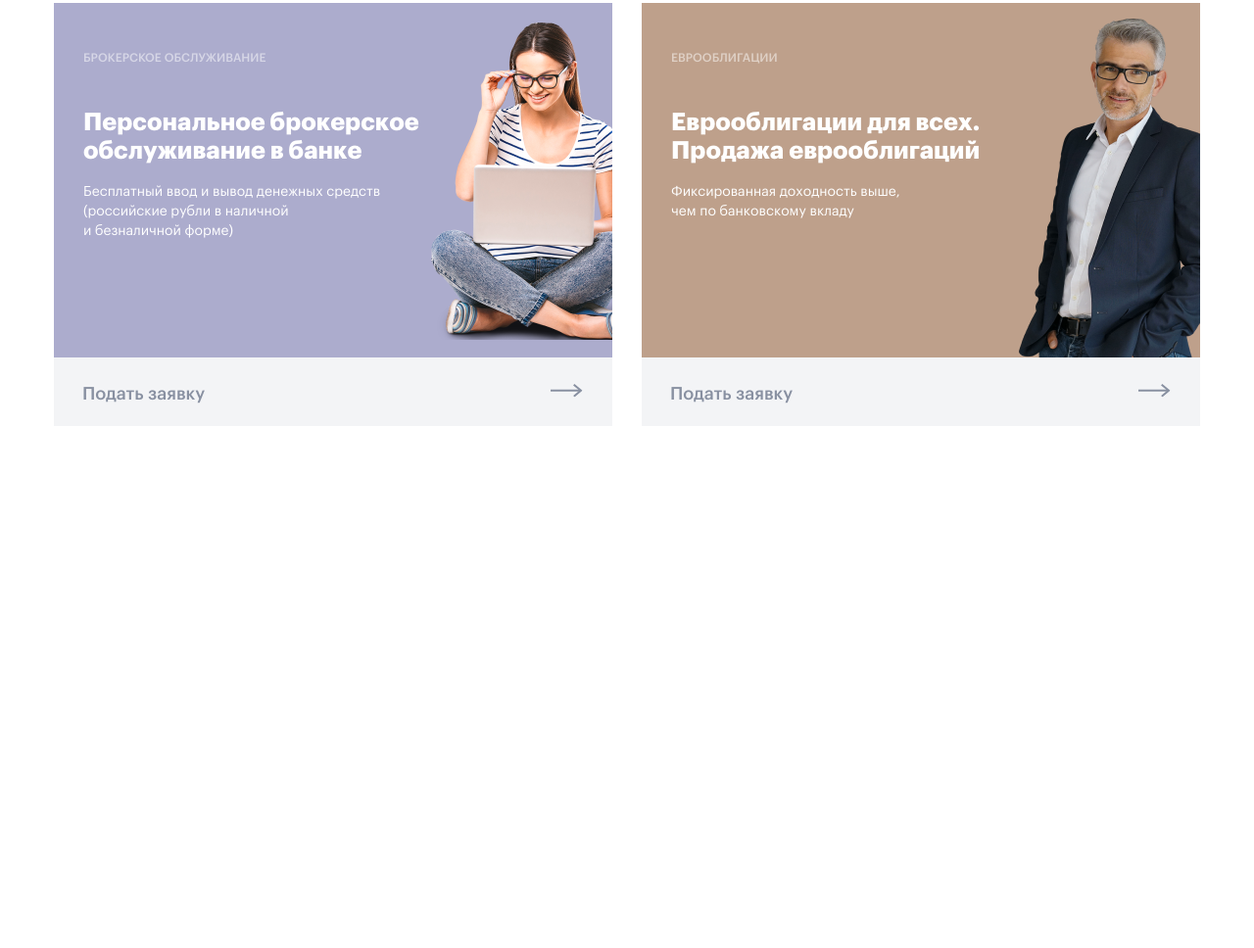
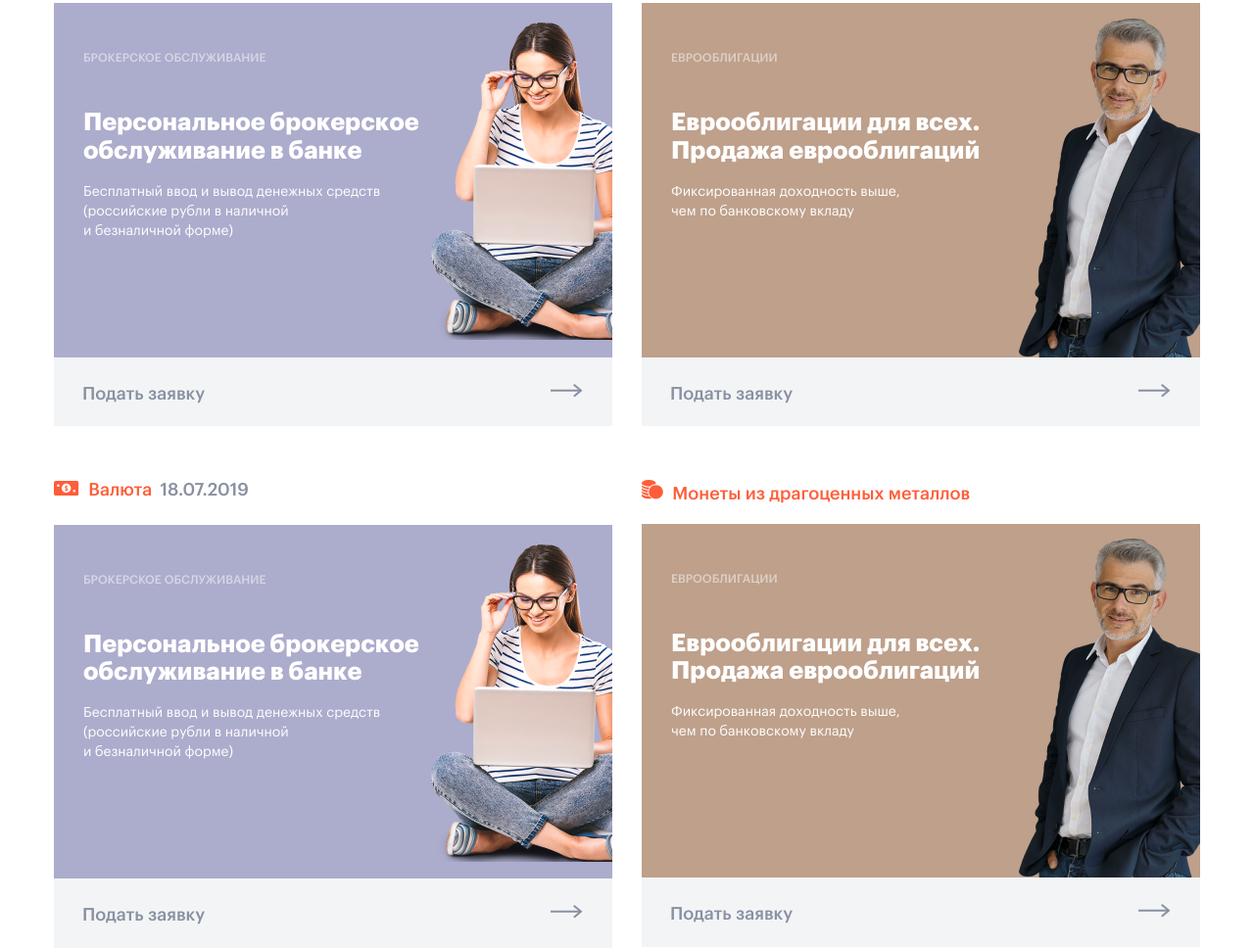
Before and after one commit to VladimirChernovv/VladimirChernovv.github.io-investment-center, a website: page app/index.html in a window 1280 px wide. Shown: the part 148-1116 px from the top of the page at 98% size. Before the commit the page ends 800 px from the top, so only its background shows below. Drawn offline with nearby package versions, Linux system fonts and the light colour scheme; files whose address does not match are found by name; a web font is replaced by a local one.

Commit message:
Добавил ещё две нижние карточки и в них вставил заголвок

```diff
--- a/app/index.html
+++ b/app/index.html
@@ -92,6 +92,46 @@
           </div>
         </div>
 
+        <div class="services__item">
+          <div class="services__heading">
+            <img src="../img/market/bill.svg" alt="bill">
+            Валюта <span>18.07.2019</span>
+          </div>
+          <div class="services__card">
+            <p class="services__suptitle">Брокерское обслуживание</p>
+            <h3 class="services__subtitle">Персональное брокерское обслуживание в банке</h3>
+            <p class="services__benefit">
+              Бесплатный ввод и вывод денежных средств (российские рубли в наличной<br> и безналичной форме)
+            </p>
+          </div>
+          <div class="services__request">
+            <a class="services__action" href="#">Подать заявку</a>
+            <a class="services__arrow" href="#">
+              <img class="services__img" src="../img/market/arrow.svg" alt="arrow">
+            </a>
+          </div>
+        </div>
+
+        <div class="services__item">
+          <div class="services__heading services__heading_euro">
+            <img src="../img/market/coins.svg" alt="coin">
+            Монеты из драгоценных металлов
+          </div>
+          <div class="services__card euro-card">
+            <p class="services__suptitle">Еврооблигации</p>
+            <h3 class="services__subtitle">Еврооблигации для всех. Продажа еврооблигаций</h3>
+            <p class="services__benefit">
+              Фиксированная доходность выше,<br> чем по банковскому вкладу
+            </p>
+          </div>
+          <div class="services__request">
+            <a class="services__action" href="#">Подать заявку</a>
+            <a class="services__arrow" href="#">
+              <img class="services__img" src="../img/market/arrow.svg" alt="arrow">
+            </a>
+          </div>
+        </div>
+
       </div>
     </div>
   </section>
--- a/app/scss/style.scss
+++ b/app/scss/style.scss
@@ -43,7 +43,34 @@
 .services {
 	margin-top: 41px;
 	display: flex;
+	flex-wrap: wrap;
 	justify-content: space-between;
+	&__item:nth-child(1) {
+		margin-bottom: 55px;
+	}
+	&__item:nth-child(2) {
+		margin-bottom: 55px;
+	}
+
+
+
+	.services__heading {
+		font-weight: 500;
+		font-size: 18px;
+		text-transform: none;
+		color: #FF5D39;
+		margin-bottom: 25px;
+		img {
+			margin-right: 5px;
+		}
+		span {
+			color: #8890A1;
+			margin-left: 4px;
+		}
+	}
+	.services__heading_euro{
+		margin-bottom: 20px;
+	}
 	&__card {
 		background: #acaccd url(../img/market/girl.png) no-repeat right bottom;
     background-position: 100% 53%;
```
Also changed, not shown: app/css/style.min.css, app/img/market/bill.svg (added), app/img/market/coins.svg (added).
